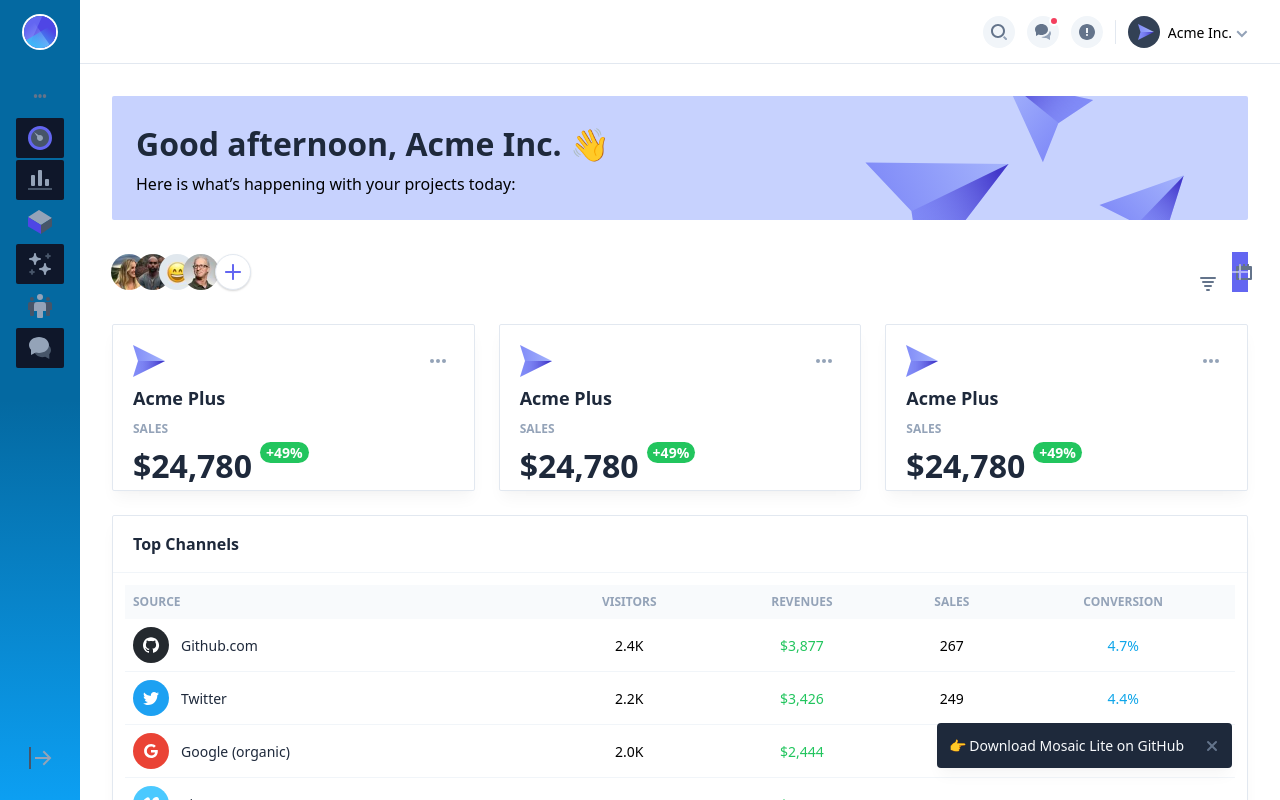
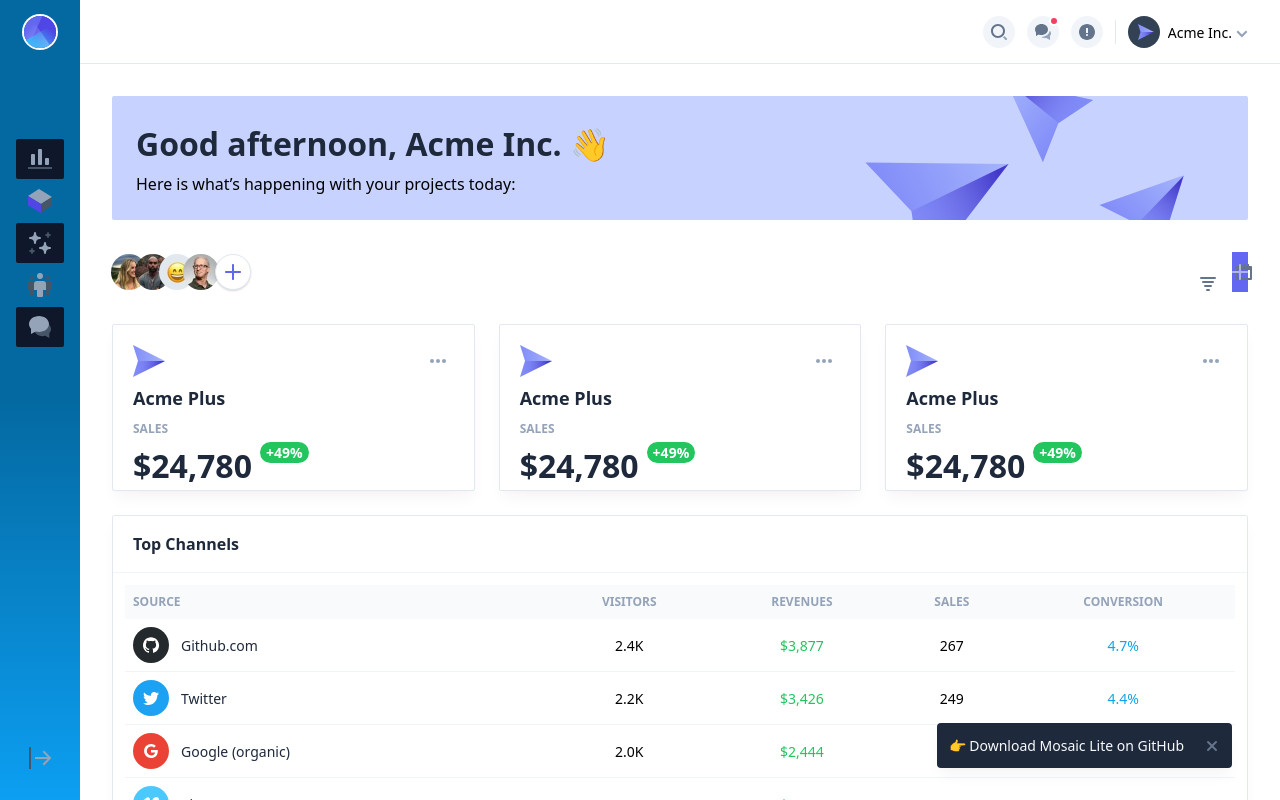
Before and after one commit to mendsalbert/schain, a Next.js app: page /admin/customer/Dashboard in a window 1280 px wide. Built offline with nearby package versions, Linux system fonts and the light colour scheme.

Commit message:
schain ui

```diff
--- a/components/adminPartials/Sidebar.jsx
+++ b/components/adminPartials/Sidebar.jsx
@@ -143,42 +143,15 @@ function Sidebar({ sidebarOpen, setSidebarOpen }) {
         <div className="space-y-8">
           {/* Pages group */}
           <div>
-            <h3 className="text-xs uppercase text-slate-500 font-semibold pl-3">
-              <span
-                className="hidden lg:block lg:sidebar-expanded:hidden 2xl:hidden text-center w-6"
-                aria-hidden="true"
-              >
-                •••
-              </span>
-              <span className="lg:hidden lg:sidebar-expanded:block 2xl:block">
-                Pages
-              </span>
-            </h3>
             <ul className="mt-3">
               {/* Dashboard */}
-              <li
-                className={`px-3 py-2 rounded-sm mb-0.5 last:mb-0 ${"bg-slate-900"}`}
-              >
+              <li className={`px-3 py-2 rounded-sm mb-0.5 last:mb-0 `}>
                 <div
                   end
                   to="/"
                   className={`block text-slate-200 hover:text-white truncate transition duration-150 ${"hover:text-slate-200"}`}
                 >
                   <div className="flex items-center">
-                    <svg className="shrink-0 h-6 w-6" viewBox="0 0 24 24">
-                      <path
-                        className={`fill-current text-slate-400 ${"!text-indigo-500"}`}
-                        d="M12 0C5.383 0 0 5.383 0 12s5.383 12 12 12 12-5.383 12-12S18.617 0 12 0z"
-                      />
-                      <path
-                        className={`fill-current text-slate-600 ${"text-indigo-600"}`}
-                        d="M12 3c-4.963 0-9 4.037-9 9s4.037 9 9 9 9-4.037 9-9-4.037-9-9-9z"
-                      />
-                      <path
-                        className={`fill-current text-slate-400 ${"text-indigo-200"}`}
-                        d="M12 15c-1.654 0-3-1.346-3-3 0-.462.113-.894.3-1.285L6 6l4.714 3.301A2.973 2.973 0 0112 9c1.654 0 3 1.346 3 3s-1.346 3-3 3z"
-                      />
-                    </svg>
                     <span className="text-sm font-medium ml-3 lg:opacity-0 lg:sidebar-expanded:opacity-100 2xl:opacity-100 duration-200">
                       Dashboard
                     </span>
```
